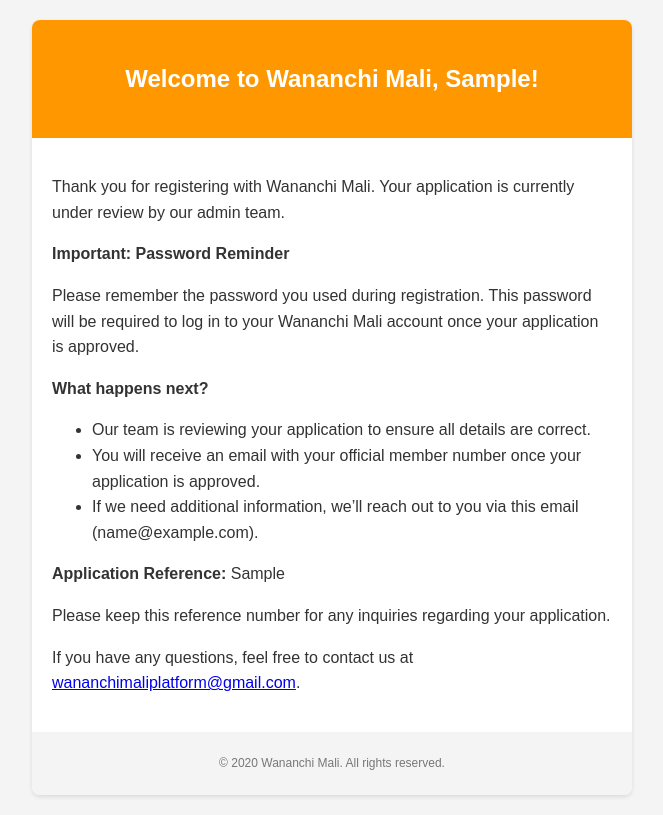
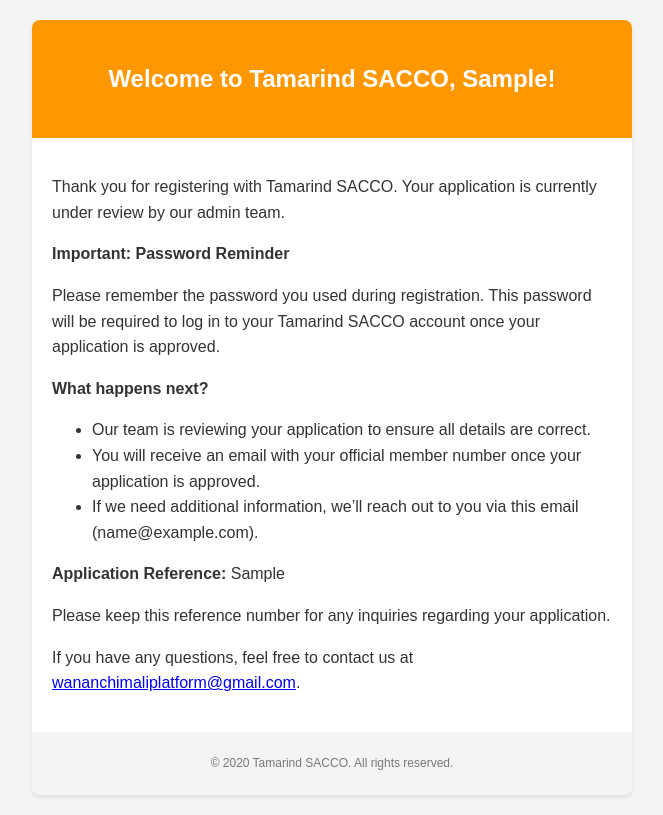
Before and after one commit to corbantechnologies/saccoapi, a Django app: template accounts/templates/registration_confirmation.html in a window 1280 px wide. Shown: the whole page, without its empty margins (308-971 px from the left). Run offline with Django 5.2, Linux system fonts and the light colour scheme; a user stored in the database is signed in; tables that the repository leaves empty hold one stand-in row (values such as "Sample post"); the template is opened without the code that fills it: most values are stand-ins (such as "Sample title", 1, 10 or a date in 2020).

Commit message:
change email name

```diff
--- a/accounts/templates/account_activated.html
+++ b/accounts/templates/account_activated.html
@@ -109,7 +109,7 @@
                 <p class="membership-number"><strong>Your Membership Number:</strong> {{ user.member_no }}</p>
                 <p>You can now log in to your account using the Member Number ({{ user.member_no }}) and the password
                     you set during
-                    activation. Please remember this password, as it will be required to access your Wananchi Mali
+                    activation. Please remember this password, as it will be required to access your Tamarind SACCO
                     account.</p>
                 <p>If you’ve forgotten your password, you can reset it using the button below:</p>
                 <div style="text-align: center; margin: 20px 0;">
@@ -120,7 +120,7 @@
                         href="mailto:wananchimaliplatform@gmail.com">wananchimaliplatform@gmail.com</a>.</p>
             </div>
             <div class="footer">
-                <p>&copy; {{ current_year }} Wananchi Mali. All rights reserved.</p>
+                <p>&copy; {{ current_year }} Tamarind SACCO. All rights reserved.</p>
             </div>
         </div>
     </body>
--- a/accounts/templates/account_activation_email.html
+++ b/accounts/templates/account_activation_email.html
@@ -105,9 +105,9 @@
                 <h2>Congratulations, {{ user.first_name }}!</h2>
             </div>
             <div class="content">
-                <p>Your application to join Wananchi Mali Platform has been approved!</p>
+                <p>Your application to join Tamarind SACCO Platform has been approved!</p>
                 <p class="membership-number"><strong>Your Membership Number:</strong> {{ user.member_no }}</p>
-                <p>Thank you for joining Wananchi Mali. We are excited to have you as a member of our community.</p>
+                <p>Thank you for joining Tamarind SACCO. We are excited to have you as a member of our community.</p>
                 <p>Your account has been created. To activate your account, please set your password by clicking the
                     link below:</p>
                 <p>
@@ -120,7 +120,7 @@
                         href="mailto:wananchimaliplatform@gmail.com">wananchimaliplatform@gmail.com</a>.</p>
             </div>
             <div class="footer">
-                <p>&copy; {{ current_year }} Wananchi Mali. All rights reserved.</p>
+                <p>&copy; {{ current_year }} Tamarind SACCO. All rights reserved.</p>
             </div>
         </div>
     </body>
--- a/accounts/templates/member_number.html
+++ b/accounts/templates/member_number.html
@@ -105,11 +105,11 @@
                 <h2>Congratulations, {{ user.first_name }}!</h2>
             </div>
             <div class="content">
-                <p>Your application to join Wananchi Mali Platform has been approved!</p>
+                <p>Your application to join Tamarind SACCO Platform has been approved!</p>
                 <p class="membership-number"><strong>Your Membership Number:</strong> {{ user.member_no }}</p>
                 <p>You can now log in to your account using the Member Number ({{ user.member_no }}) and the password
                     you set during
-                    registration. Please remember this password, as it will be required to access your Wananchi Mali
+                    registration. Please remember this password, as it will be required to access your Tamarind SACCO
                     account.</p>
                 <p>If you’ve forgotten your password, you can reset it using the button below:</p>
                 <div style="text-align: center; margin: 20px 0;">
@@ -120,7 +120,7 @@
                         href="mailto:wananchimaliplatform@gmail.com">wananchimaliplatform@gmail.com</a>.</p>
             </div>
             <div class="footer">
-                <p>&copy; {{ current_year }} Wananchi Mali. All rights reserved.</p>
+                <p>&copy; {{ current_year }} Tamarind SACCO. All rights reserved.</p>
             </div>
         </div>
     </body>
--- a/accounts/templates/password_reset.html
+++ b/accounts/templates/password_reset.html
@@ -59,10 +59,10 @@
                 <p>Use the code below to reset your password:</p>
                 <div class="verification-code">{{ verification_code }}</div>
                 <p>If you didn't request a password reset, please ignore this email.</p>
-                <p>Thanks,<br />The Wananchi Mali Team</p>
+                <p>Thanks,<br />The Tamarind SACCO Team</p>
             </div>
             <div class="footer">
-                <p>&copy; {{ current_year }} Wananchi Mali. All rights reserved.</p>
+                <p>&copy; {{ current_year }} Tamarind SACCO. All rights reserved.</p>
             </div>
         </div>
     </body>
--- a/accounts/templates/registration_confirmation.html
+++ b/accounts/templates/registration_confirmation.html
@@ -53,14 +53,14 @@
     <body style="font-family: Arial, sans-serif; line-height: 1.6; color: #333;">
         <div class="container">
             <div class="header">
-                <h2>Welcome to Wananchi Mali, {{ user.first_name }}!</h2>
+                <h2>Welcome to Tamarind SACCO, {{ user.first_name }}!</h2>
             </div>
             <div class="content">
-                <p>Thank you for registering with Wananchi Mali. Your application is currently under review by our admin
+                <p>Thank you for registering with Tamarind SACCO. Your application is currently under review by our admin
                     team.</p>
                 <p><strong>Important: Password Reminder</strong></p>
                 <p>Please remember the password you used during registration. This password will be required to log in
-                    to your Wananchi Mali account once your application is approved.</p>
+                    to your Tamarind SACCO account once your application is approved.</p>
                 <p><strong>What happens next?</strong></p>
                 <ul>
                     <li>Our team is reviewing your application to ensure all details are correct.</li>
@@ -75,7 +75,7 @@
                         href="mailto:wananchimaliplatform@gmail.com">wananchimaliplatform@gmail.com</a>.</p>
             </div>
             <div class="footer">
-                <p>&copy; {{ current_year }} Wananchi Mali. All rights reserved.</p>
+                <p>&copy; {{ current_year }} Tamarind SACCO. All rights reserved.</p>
             </div>
         </div>
     </body>
```
Also changed, not shown: accounts/utils.py (+8 -8 lines).
